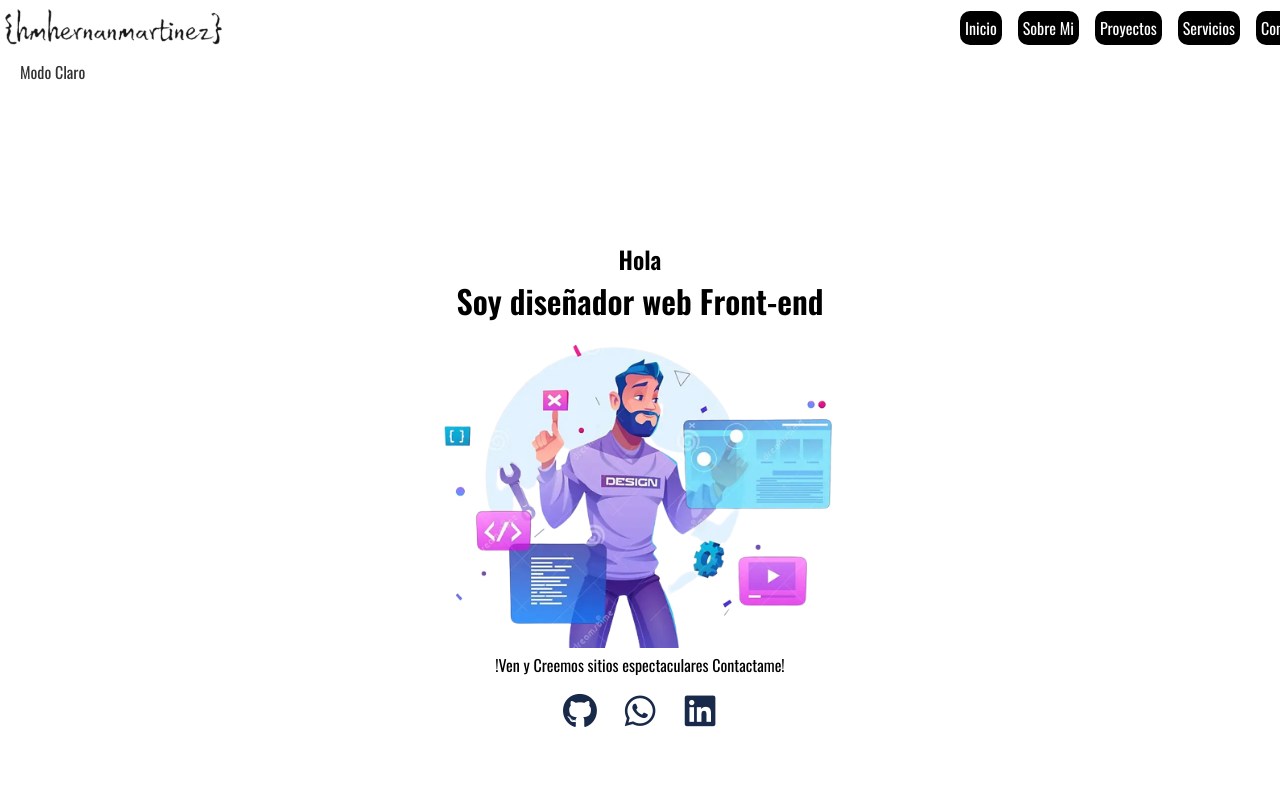
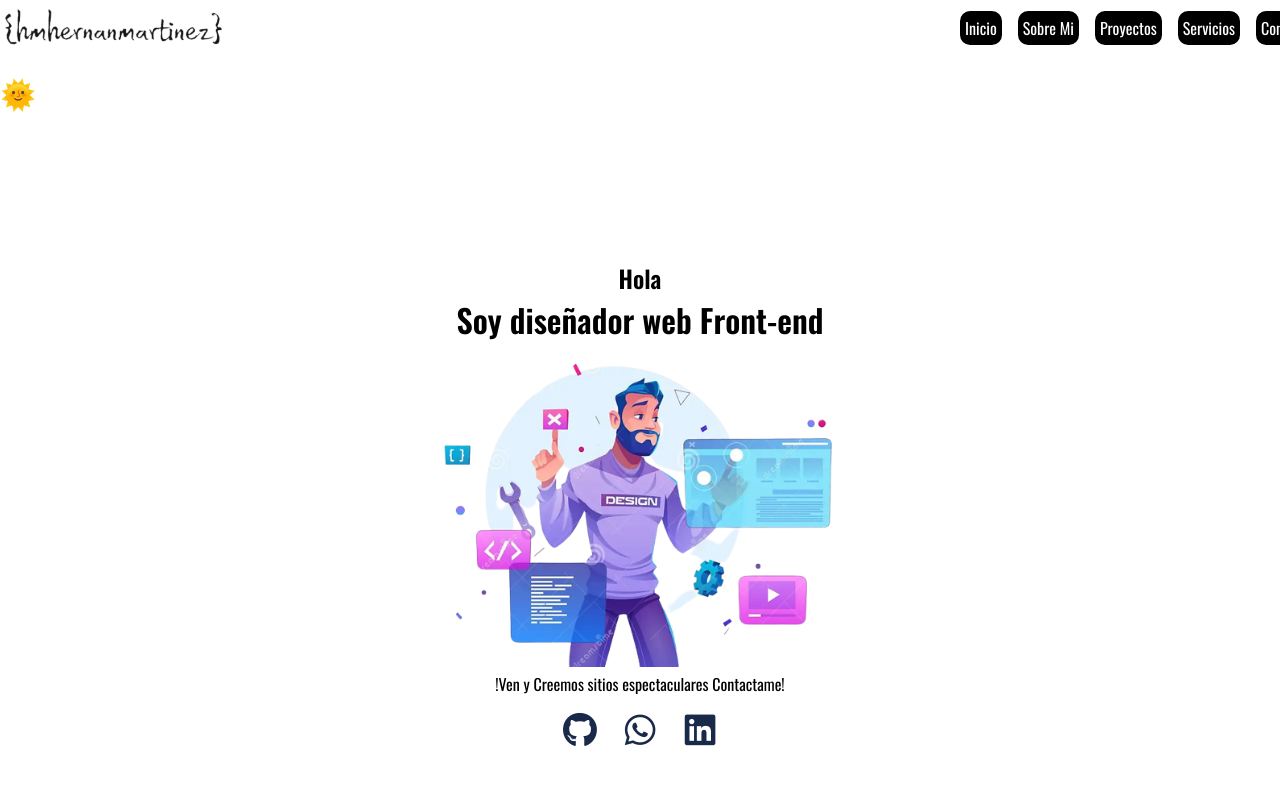
Before and after one commit to hernanmartinez1209/PortafolioReact, a React (Vite) app: page /#/ in a window 1280 px wide. Shown: the top 800 px of the page. Built offline with nearby package versions, Linux system fonts and the light colour scheme.

Commit message:
renovaciones v1.2

```diff
--- a/src/App.css
+++ b/src/App.css
@@ -67,13 +67,16 @@ footer{
   }
 
   .dark-mode-button {
-    padding: 10px 20px;
-    font-size: 16px;
+    /* padding: 10px 20px; */
+    margin-top: 10px;
+    padding-top: 10px;
+   text-align: center;
     background-color: #fff;
     color: #333;
     border: none;
-    border-radius: 5px;
+    border-radius: 50px;
     cursor: pointer;
+    font-size: 29px;
   }
 
   .dark-mode-button:hover {
--- a/src/components/Btn_darck_mode.jsx
+++ b/src/components/Btn_darck_mode.jsx
@@ -20,7 +20,7 @@ export const Btn_darck_mode = () => {
       className={`dark-mode-button ${darkMode ? 'dark-mode' : ''}`}
       onClick={handleDarkModeToggle}
     >
-      {darkMode ?'Modo Oscuro'  :  'Modo Claro'}
+      {darkMode ?'🌑'  :  '🌞'}
     </button>
   )
 }
```
